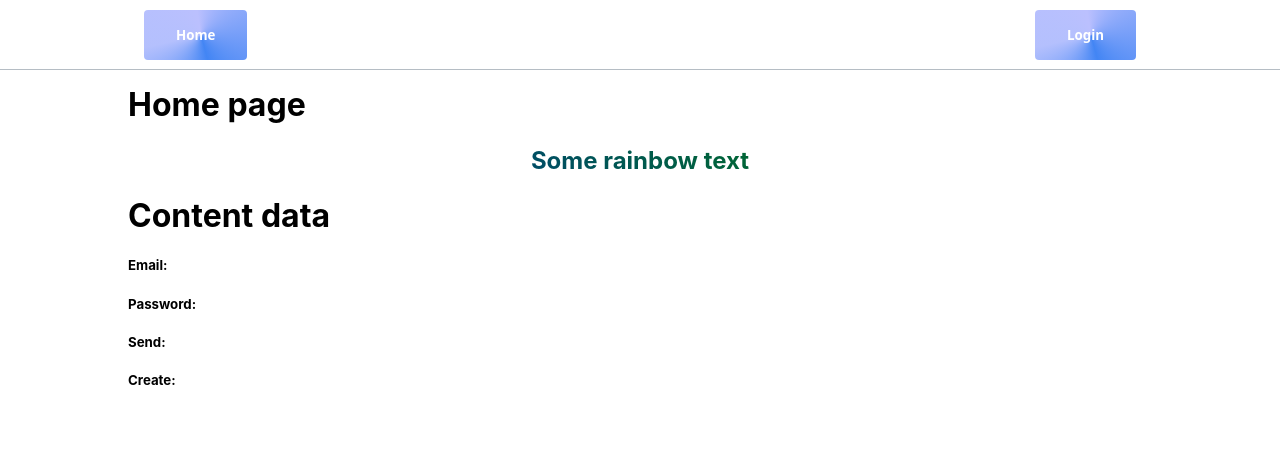
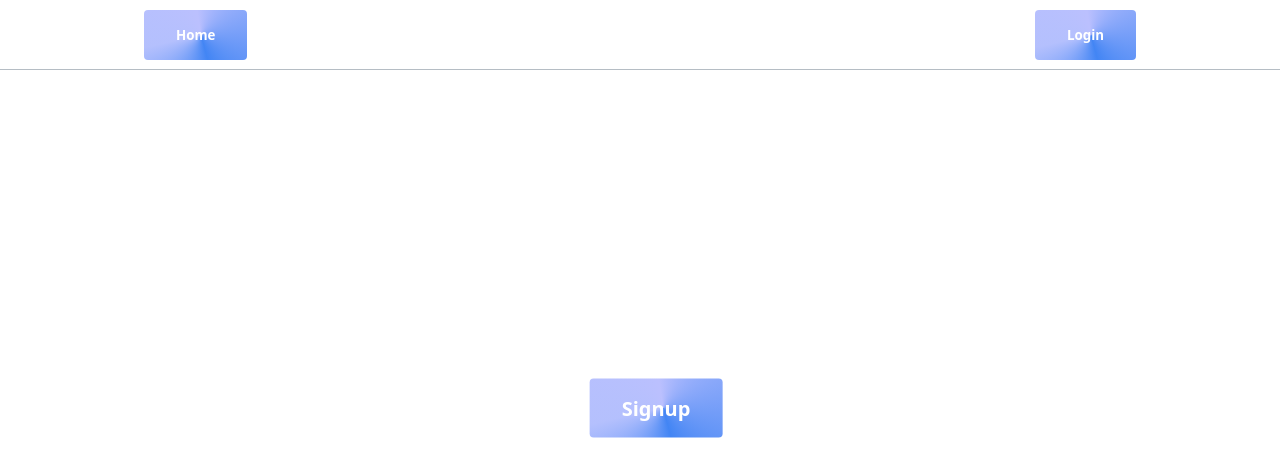
Before and after one commit to seng-fudge/frontend, a Next.js app: page / in a window 1280 px wide. Shown: the top 476 px of the page. Built offline with nearby package versions, Linux system fonts and the light colour scheme.

Commit message:
Craeted outline

```diff
--- a/pages/index.js
+++ b/pages/index.js
@@ -1,5 +1,6 @@
 import Head from "next/head";
 import Image from "next/image";
+import Link from "next/link";
 import { useContext } from "react";
 import Loader from "../components/Loader";
 import { UserContext } from "../lib/context";
@@ -8,15 +9,22 @@ import styles from "../styles/Home.module.css";
 export default function Home() {
   const { email, password, sendToken, createToken } = useContext(UserContext);
 
-  return (
-    <main>
-      <h1 className="red_text">Home page</h1>
-      <h2 className={styles.rainbow_text}>Some rainbow text</h2>
-      <h1 className="red_text">Content data</h1>
-      <h5>Email: {email}</h5>
-      <h5>Password: {password}</h5>
-      <h5>Send: {sendToken}</h5>
-      <h5>Create: {createToken}</h5>
-    </main>
+  return email ? (
+    <div className="full gradient">
+      <div className="split left">
+        <Link href="/createInvoice" passHref>
+          <button className="btn-outline-white btn-circular centered large">Create</button>
+        </Link>
+      </div>
+      <div className="split right">
+        <Link href="/sendInvoice" passHref>
+          <button className="btn-outline-white centered large">Send</button>
+        </Link>
+      </div>
+    </div>
+  ) : (
+    <Link href="/signup" passHref>
+      <button className="btn-gradient large centered">Signup</button>
+    </Link>
   );
 }
--- a/styles/globals.css
+++ b/styles/globals.css
@@ -4,6 +4,7 @@ body {
   margin: 0;
   font-family: -apple-system, BlinkMacSystemFont, Segoe UI, Roboto, Oxygen,
     Ubuntu, Cantarell, Fira Sans, Droid Sans, Helvetica Neue, sans-serif;
+    background-color: linear-gradient(90deg, #3164b8 -4.36%, #bbc0fe 87.92%);
 }
 
 main {
@@ -106,6 +107,21 @@ button.btn-green {
   color: white;
 }
 
+button.btn-white {
+  background-color: white;
+  color: black;
+}
+
+button.btn-outline-white{
+  border: 2px solid white;
+  color: white;
+  background-color: transparent;
+}
+
+button.btn-circular{
+  border-radius: 25%
+}
+
 button.btn-gradient {
   color: white;
   background: conic-gradient(
@@ -118,8 +134,19 @@ button.btn-gradient {
   );
 }
 
+
 button.large {
   font-size: 20px;
+}
+
+.full {
+  height: 100%;
+  width: 100%;
+  position: fixed;
+  z-index: 1;
+  top: 0;
+  overflow-x: hidden;
+  padding-top: 20px;
 }
 
 /* Split the screen in half */
@@ -182,6 +209,7 @@ button.large {
   cursor:pointer;
 }
 
+
 /* Loader */
 
 .loader {
```
